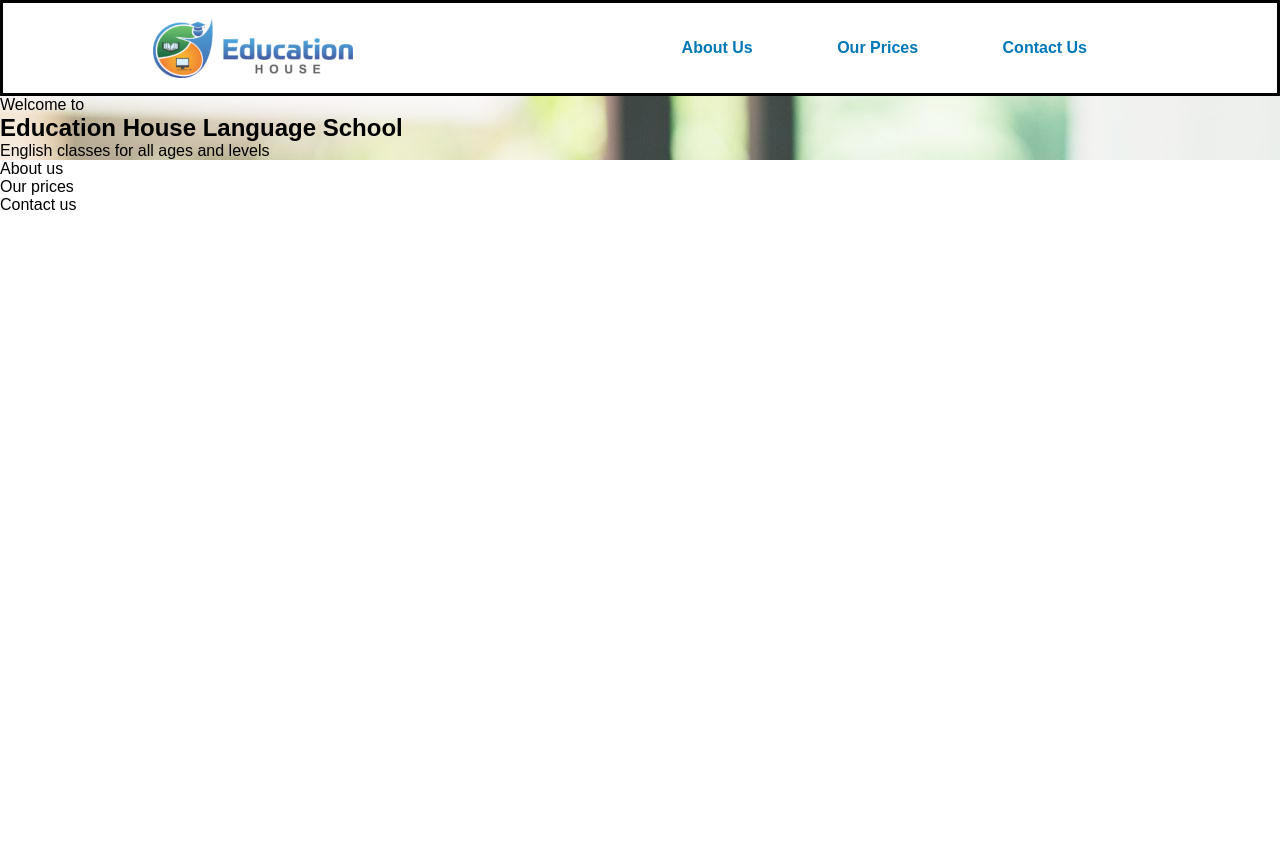
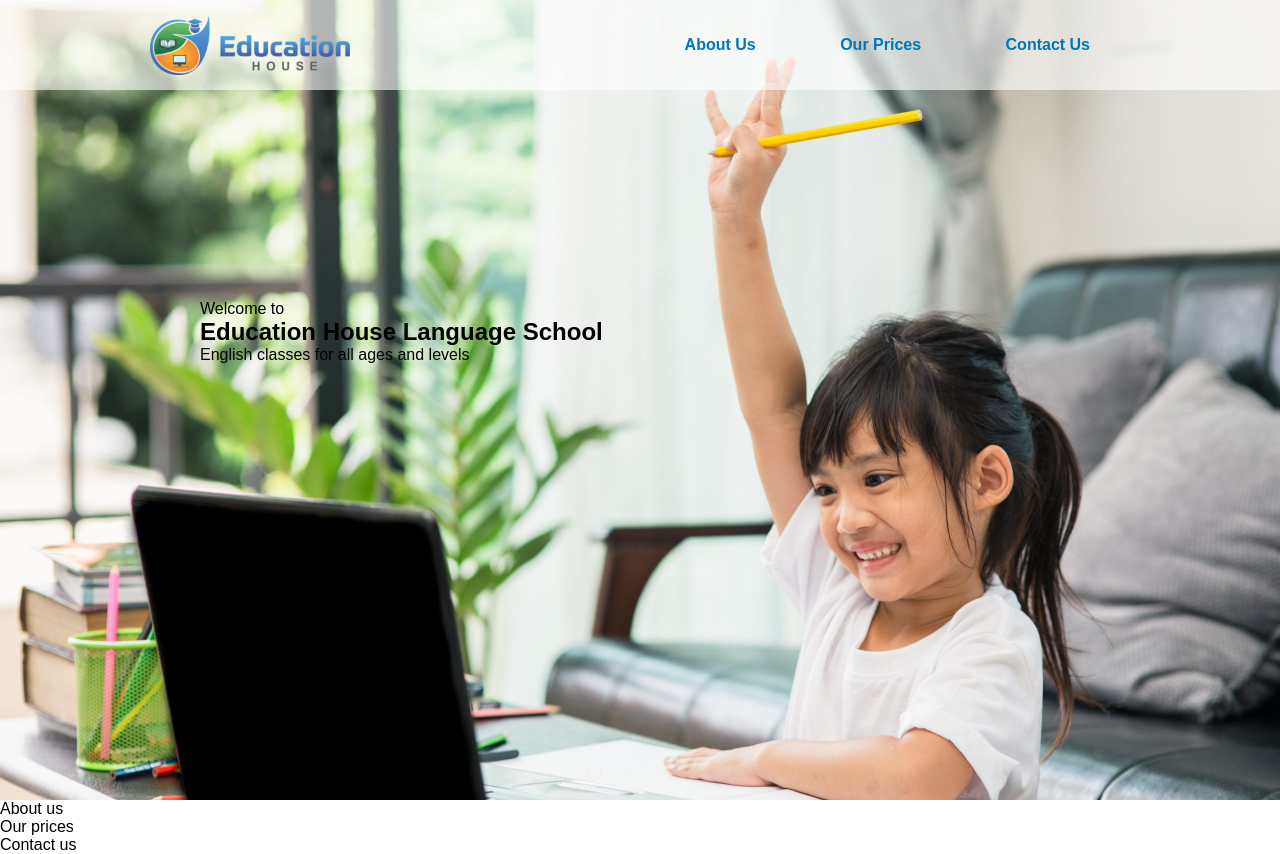
Before and after one commit to Vee-Van/Ed-House, a plain HTML site: page index.html in a window 1280 px wide. Before the commit the page ends 800 px from the top, so only its background shows below. Drawn offline with Linux system fonts and the light colour scheme.

Commit message:
Update styles.css

```diff
--- a/styles.css
+++ b/styles.css
@@ -23,7 +23,9 @@ header {
     justify-content: space-between;
     align-items: center;
     padding: 15px 150px;
-    border: 3px solid black;
+    position: fixed;
+    background-color: rgba(255, 255, 255, 0.6);
+    width: 100%;
 }
 
 .navbar {
@@ -49,4 +51,14 @@ header {
 
 .showcase-area {
     background-image: url(img/showcase.jpeg);
+    background-size: cover;
+    background-position-y: -80p;
+    padding-top: -100px;
+    height: 800px;
+
 }
+
+.showcase-container {
+    margin: 0 200px;
+    padding: 300px 0;
+}
```
